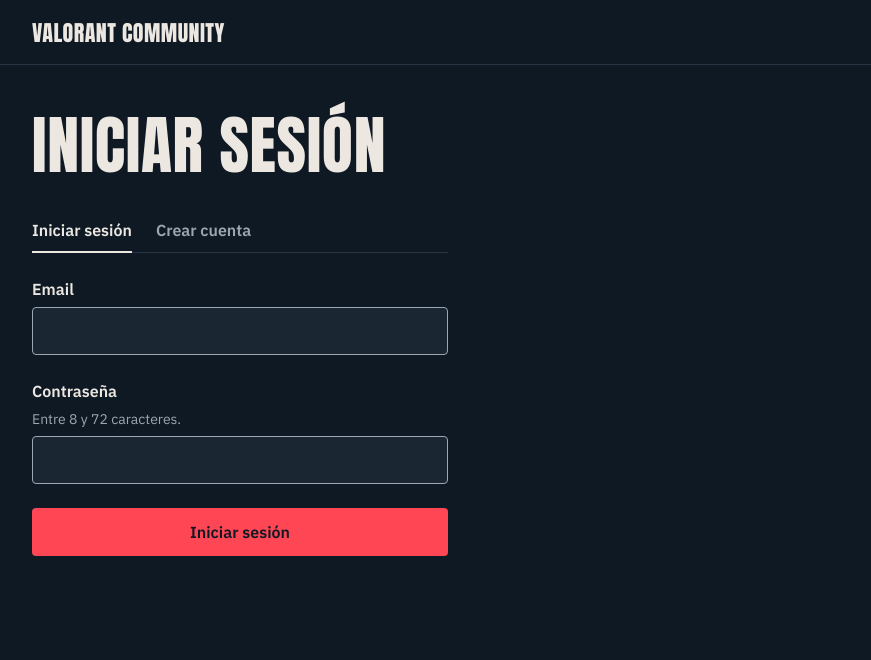
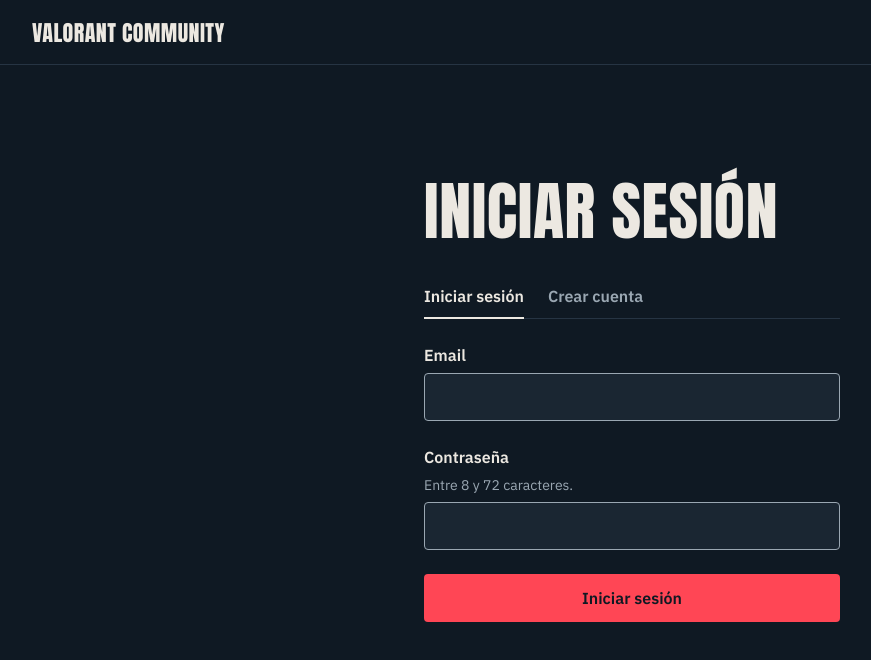
Before and after one commit to yhonaMC/valorant-community, a React (Vite) app in the folder apps/web/: page /acceso in a window 1280 px wide. Shown: the top 660 px of the page, without its empty margins (8-879 px from the left). Built offline with nearby package versions, Linux system fonts and the light colour scheme; no server answers.

Commit message:
web: centrar el formulario de acceso en horizontal y vertical

```diff
--- a/apps/web/src/features/auth/AccessPage.module.css
+++ b/apps/web/src/features/auth/AccessPage.module.css
@@ -1,6 +1,13 @@
-/* Formulario estrecho alineado a la izquierda, sobre fondo plano (§5.5). */
+/* Formulario estrecho centrado en el espacio bajo la cabecera, sobre fondo plano.
+   Alto disponible = ventana − cabecera (65px) − relleno inferior de <main> (64px). */
 .page {
+  display: flex;
+  flex-direction: column;
+  justify-content: center;
   max-width: calc(26rem + 2 * var(--gutter));
+  min-height: calc(100svh - 65px - 64px);
+  margin-inline: auto;
+  padding-bottom: 48px;
 }
 
 .title {
```
